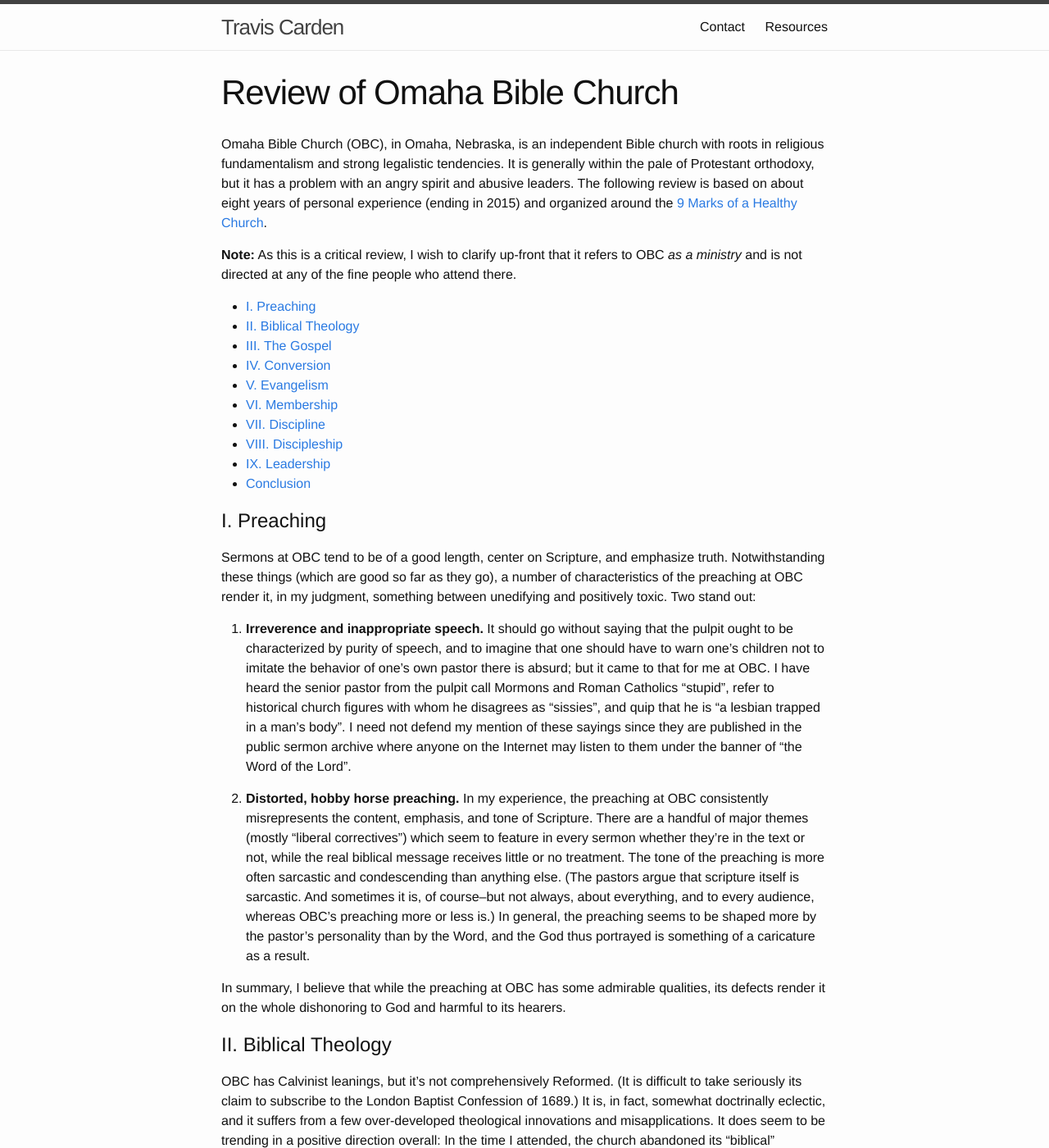
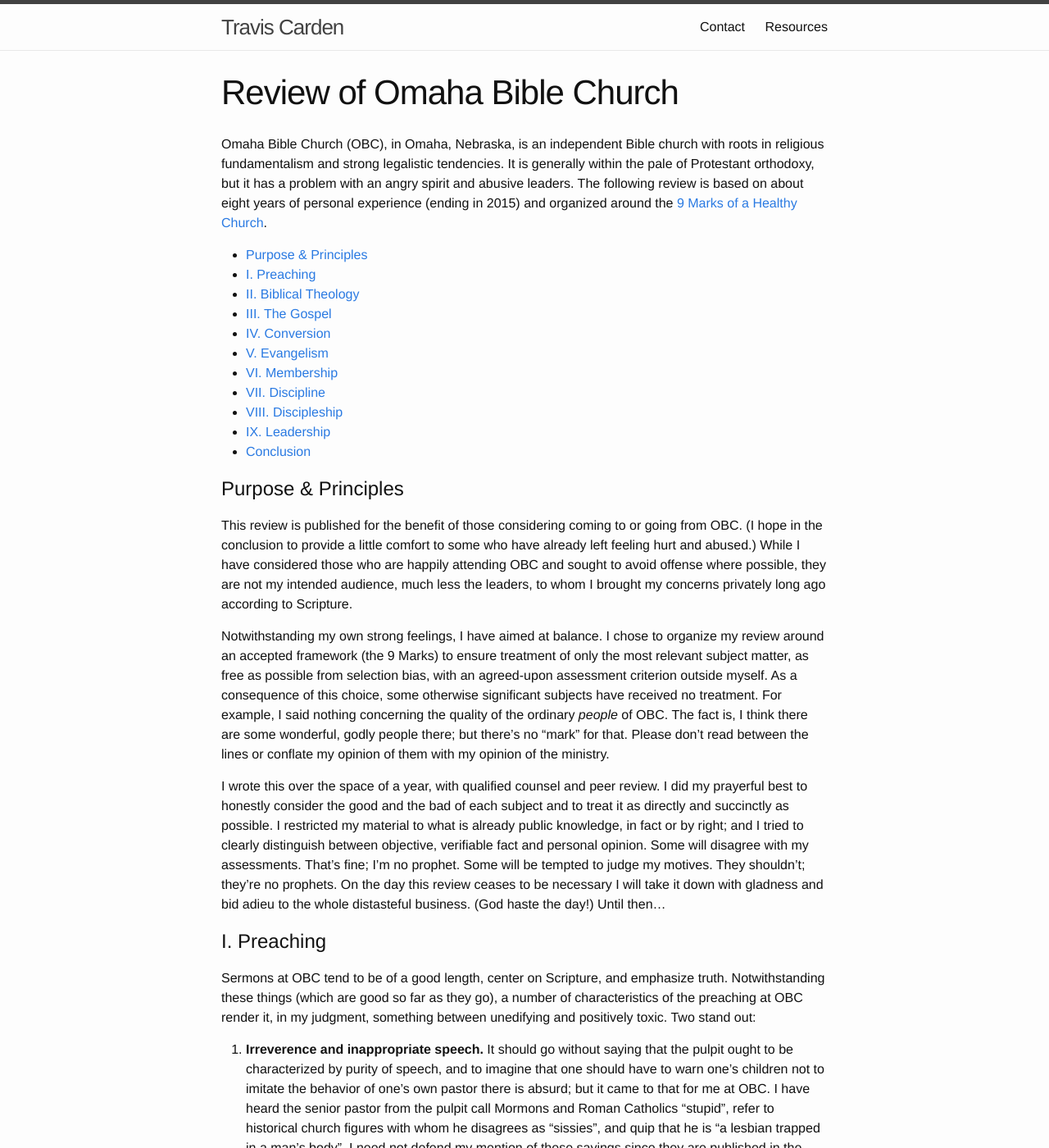
Before and after one commit to TravisCarden/traviscarden.github.io, a Jekyll site: the page built from review-of-omaha-bible-church.md, in a window 1280 px wide and 1400 px high. Shown: the whole window at 82% size. Built offline with Jekyll 4.4.1, drawn with Linux system fonts in a browser that asks for light colours.

Commit message:
Added Purpose & Principles to Review of Omaha Bible Church.

```diff
--- a/review-of-omaha-bible-church.md
+++ b/review-of-omaha-bible-church.md
@@ -8,10 +8,16 @@ image: /images/review-of-omaha-bible-church.jpg
 
 Omaha Bible Church (OBC), in Omaha, Nebraska, is an independent Bible church with roots in religious fundamentalism and strong legalistic tendencies. It is generally within the pale of Protestant orthodoxy, but it has a problem with an angry spirit and abusive leaders. The following review is based on about eight years of personal experience (ending in 2015) and organized around the [9 Marks of a Healthy Church](https://9marks.org/about/).
 
-**Note:** As this is a critical review, I wish to clarify up-front that it refers to OBC _as a ministry_ and is not directed at any of the fine people who attend there.
-
 * TOC
 {:toc}
+
+# Purpose & Principles
+
+This review is published for the benefit of those considering coming to or going from OBC. (I hope in the conclusion to provide a little comfort to some who have already left feeling hurt and abused.) While I have considered those who are happily attending OBC and sought to avoid offense where possible, they are not my intended audience, much less the leaders, to whom I brought my concerns privately long ago according to Scripture.
+
+Notwithstanding my own strong feelings, I have aimed at balance. I chose to organize my review around an accepted framework (the 9 Marks) to ensure treatment of only the most relevant subject matter, as free as possible from selection bias, with an agreed-upon assessment criterion outside myself. As a consequence of this choice, some otherwise significant subjects have received no treatment. For example, I said nothing concerning the quality of the ordinary _people_ of OBC. The fact is, I think there are some wonderful, godly people there; but there's no "mark" for that. Please don't read between the lines or conflate my opinion of them with my opinion of the ministry.
+
+I wrote this over the space of a year, with qualified counsel and peer review. I did my prayerful best to honestly consider the good and the bad of each subject and to treat it as directly and succinctly as possible. I restricted my material to what is already public knowledge, in fact or by right; and I tried to clearly distinguish between objective, verifiable fact and personal opinion. Some will disagree with my assessments. That's fine; I'm no prophet. Some will be tempted to judge my motives. They shouldn't; they're no prophets. On the day this review ceases to be necessary I will take it down with gladness and bid adieu to the whole distasteful business. (God haste the day!) Until then...
 
 # I. Preaching
 
```
